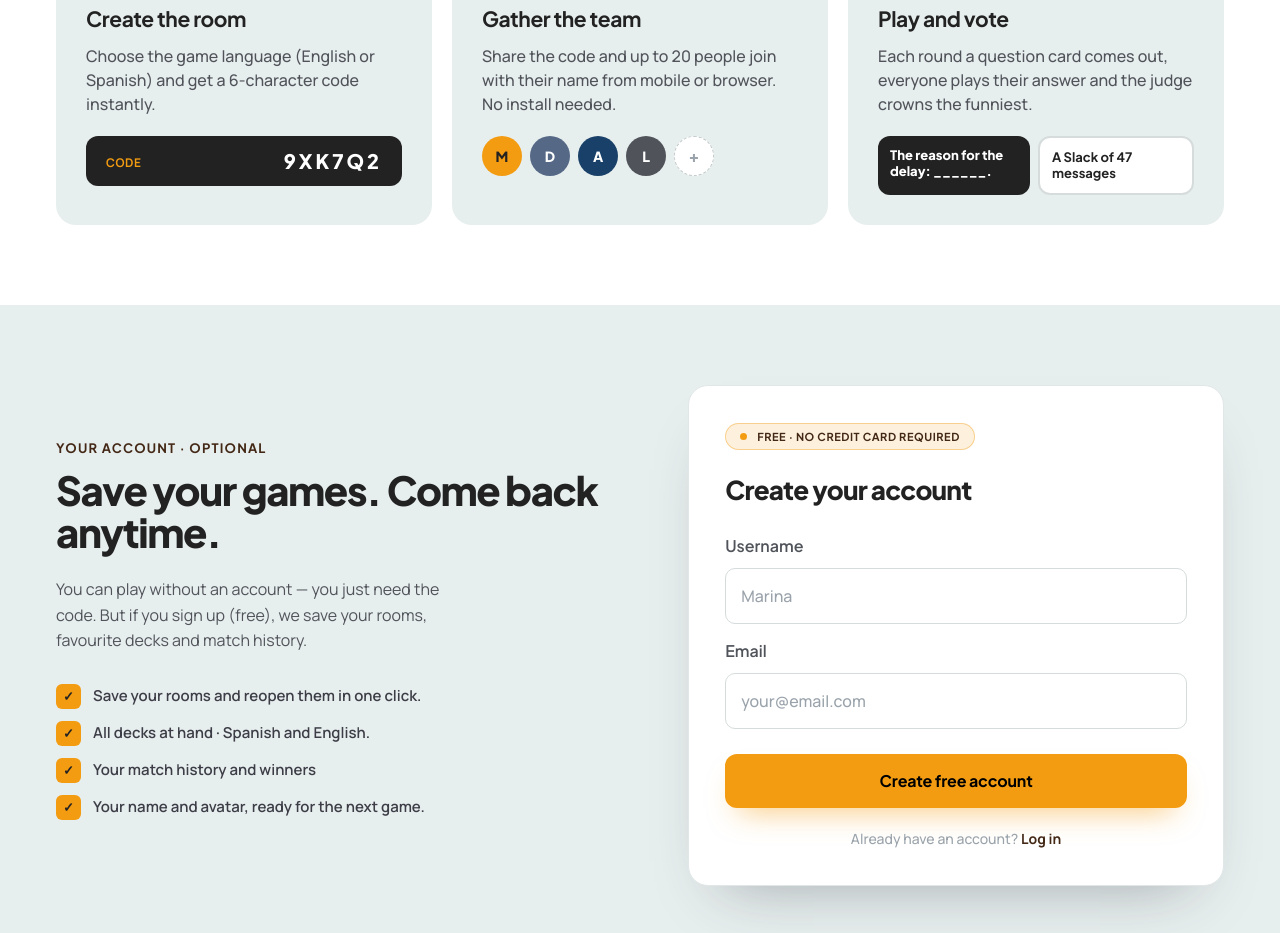
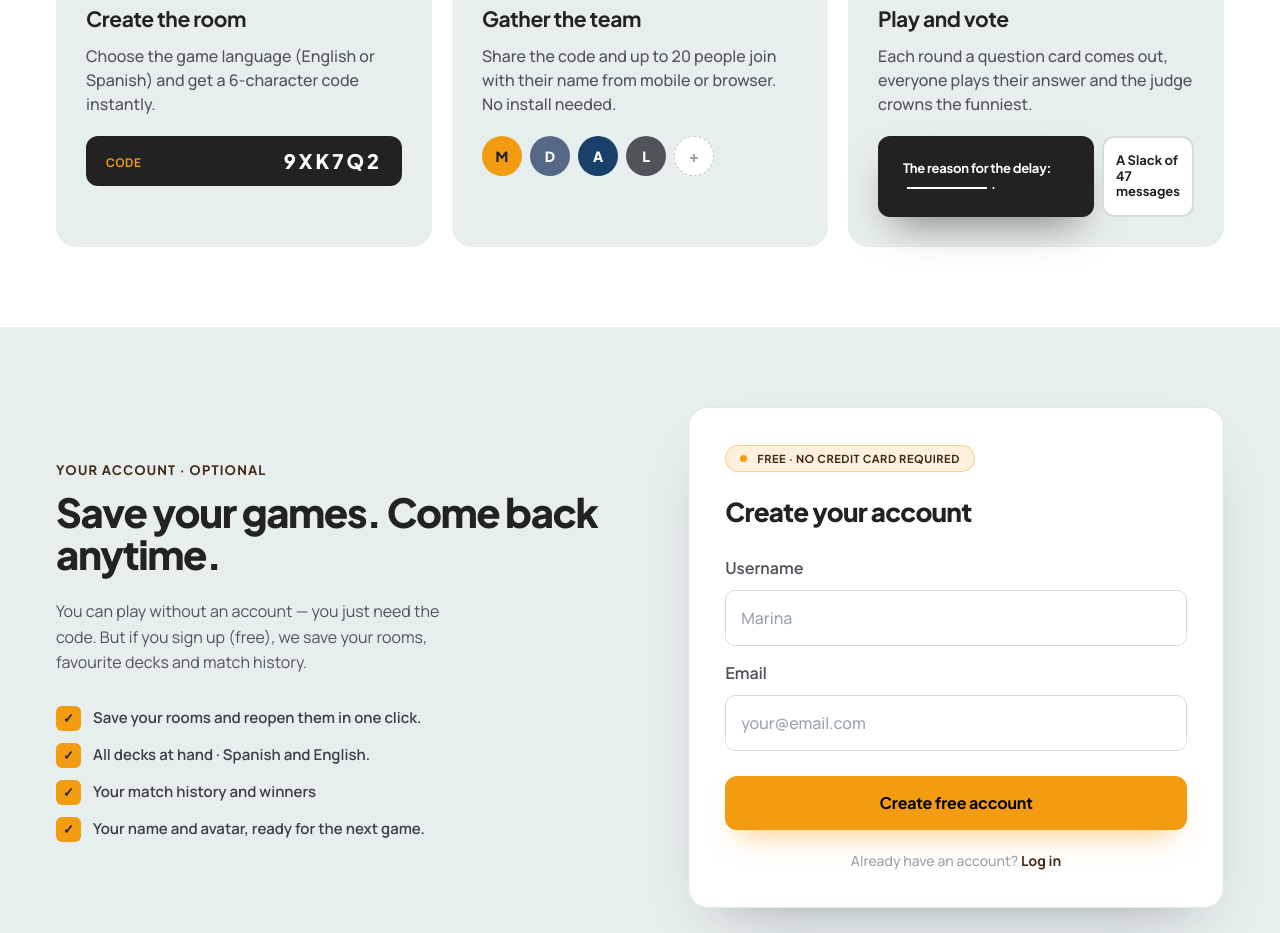
Before and after one commit to jomavazquez/malas-personas, a React (Vite) app in the folder frontend/: page / in a window 1280 px wide. Shown: the part 1220-2153 px from the top of the page. Built offline with nearby package versions, Linux system fonts and the light colour scheme.

Commit message:
BlackCard component added to Home

```diff
--- a/frontend/src/components/pages/BlackCard.module.css
+++ b/frontend/src/components/pages/BlackCard.module.css
@@ -1,6 +1,6 @@
 .black_card {
-    background: #000;
-    border-radius: 20px;
+    background: #222;
+    border-radius: 12px;
     box-shadow: 0 20px 40px -16px rgba(0, 0, 0, .5);
     padding: 25px
 }
@@ -8,11 +8,9 @@
 .black_card_question {
     color: #fff;
     font-family: 'Plus Jakarta Sans', sans-serif;
-    font-size: 22px;
     font-weight: 700;
     letter-spacing: -0.02em;
-    line-height: 1.2em;
-    margin-bottom: 15px
+    line-height: 1.2em
 }
 
 .black_card_sub {
@@ -20,5 +18,6 @@
     font-size: 11px;
     font-weight: 600;
     letter-spacing: 0.1em;
+    margin-top: 15px;
     text-transform: uppercase
 }
--- a/frontend/src/components/pages/BlackCard.tsx
+++ b/frontend/src/components/pages/BlackCard.tsx
@@ -4,18 +4,23 @@ import styles from "./BlackCard.module.css";
 
 interface Props {
     question: string;
+    showSub?: boolean;
+    fontSize?: number;
 }
 
-export const BlackCard = ({ question }: Props ) => {
+export const BlackCard = ({ question, showSub = false, fontSize = 22 }: Props ) => {
 
     return (
         <div className={ styles.black_card }>
-            <div className={ styles.black_card_question }>
+            <div className={ styles.black_card_question } style={{ fontSize }}>
                 <BlackCardText text={ question } />
             </div>
-            <span className={ styles.black_card_sub } style={{ color: C.accent }}>
-                { t("game.roundQuestion") }
-            </span>
+            {
+                showSub &&
+                <span className={ styles.black_card_sub } style={{ color: C.accent }}>
+                    { t("game.roundQuestion") }
+                </span>
+            }
         </div>
     )
 }
--- a/frontend/src/pages/HomePage.tsx
+++ b/frontend/src/pages/HomePage.tsx
@@ -3,7 +3,7 @@ import { useTranslation } from "react-i18next";
 import { useLocation } from "react-router-dom";
 import { useAuth, useJoinModal } from "../context";
 import { getLenis } from "../hooks";
-import { Avatar, Blob, Logo, Button, UnderlineLink, Footer, TopMenu, Badge, FloatingQuestion } from "../components";
+import { Avatar, Blob, Logo, Button, UnderlineLink, Footer, TopMenu, Badge, FloatingQuestion, BlackCard } from "../components";
 import { C, F } from "../lib";
 import styles from "./HomePage.module.css";
 
@@ -159,7 +159,7 @@ export const HomePage = () => {
               <div className={ styles.step_title } style={{ color: C.base }}>{ t("how.step3.title") }</div>
               <div className={ styles.step_body } style={{ color: C.muted }}>{ t("how.step3.desc") }</div>
               <div className="flex gap-2">
-                <div style={{ flex: 1, background: C.base, borderRadius: 12, padding: 12, fontFamily: F.display, fontWeight: 800, fontSize: 13, color: "#fff", lineHeight: 1.2 }}>{ t("how.step3.card") }</div>
+                <BlackCard question={ t("how.step3.card") } fontSize={ 13 } />
                 <div style={{ flex: 1, background: "#fff", border: `2px solid ${C.border}`, borderRadius: 12, padding: 12, fontFamily: F.display, fontWeight: 700, alignContent: "center", fontSize: 13, color: C.base, lineHeight: 1.2 }}>{ t("how.step3.answer") }</div>
               </div>
             </div>
```
